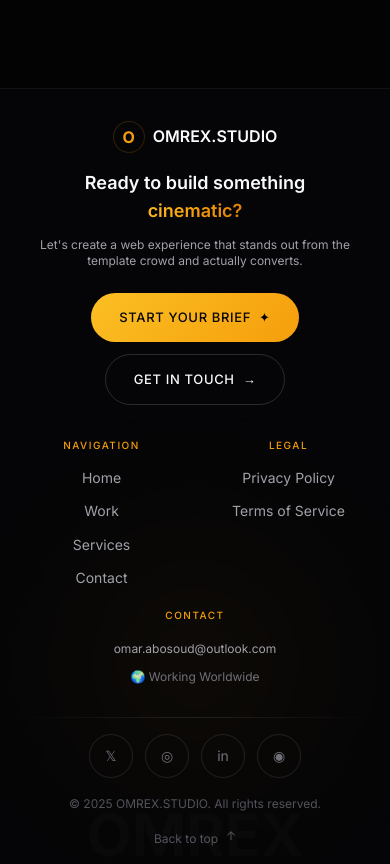
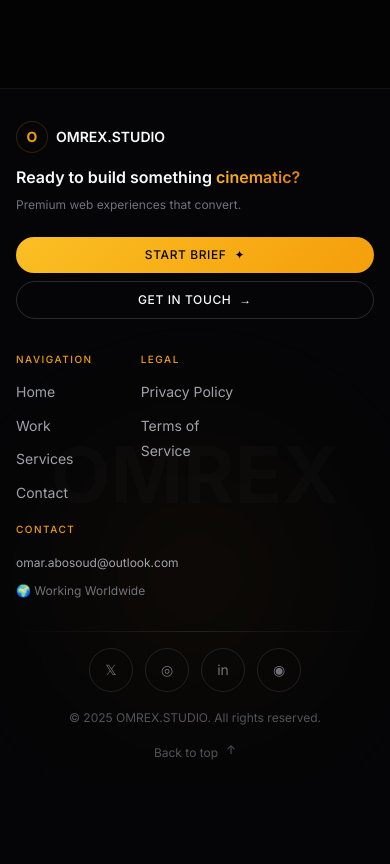
Before and after one commit to albasti1234/omrex-studio, a Next.js app: page / in a window 390 px wide. Shown: the part 6460-7324 px from the top of the page. After the commit the page ends 7238 px from the top, so only its background shows below. Built offline with nearby package versions, Linux system fonts and the light colour scheme.

Commit message:
Redesign footer: left-aligned CTA, OMREX watermark behind links

```diff
--- a/app/components/Footer.tsx
+++ b/app/components/Footer.tsx
@@ -49,50 +49,51 @@ export default function Footer(): React.ReactElement {
         {/* Top Section - mobile: compact padding */}
         <div className="py-8 sm:py-12 md:py-16">
           <div className="grid gap-8 lg:grid-cols-2 lg:gap-8">
-            {/* Left Side - Brand & CTA - mobile: center text */}
+            {/* Left Side - Brand & CTA - mobile: left aligned layout */}
             <motion.div
-              className="text-center lg:text-left"
+              className="text-left"
               initial={{ opacity: 0, y: 30 }}
               animate={isInView ? { opacity: 1, y: 0 } : {}}
               transition={{ duration: 0.6, ease: EASING }}
             >
-              {/* Logo - mobile: smaller */}
-              <div className="flex items-center gap-2 sm:gap-3 mb-4 sm:mb-6 justify-center lg:justify-start">
+              {/* Row: Logo + Info on left, Buttons on right */}
+              <div className="flex flex-col sm:flex-row sm:items-start sm:justify-between gap-6">
+                {/* Left Column: Logo + Text */}
+                <div className="flex-1">
+                  {/* Logo */}
+                  <div className="flex items-center gap-2 sm:gap-3 mb-3">
                     <div className="relative flex h-8 w-8 sm:h-10 sm:w-10 items-center justify-center">
                       <div className="absolute inset-0 rounded-lg bg-gradient-to-br from-[#f59e0b] to-[#d97706] opacity-20" />
                       <div className="absolute inset-[1px] rounded-lg bg-[#050507]" />
-                  <span className="relative text-base font-bold text-[#f59e0b]">O</span>
+                      <span className="relative text-sm sm:text-base font-bold text-[#f59e0b]">O</span>
                     </div>
-                <div>
-                  <span className="text-base sm:text-lg font-semibold text-[#f8fafc]">OMREX.STUDIO</span>
-                </div>
+                    <span className="text-sm sm:text-lg font-semibold text-[#f8fafc]">OMREX.STUDIO</span>
                   </div>
 
-              <h3 className="text-lg sm:text-xl md:text-2xl font-semibold text-[#f8fafc] mb-3 sm:mb-4">
-                Ready to build something
-                <br />
-                <span className="text-gradient-gold">cinematic?</span>
+                  <h3 className="text-base sm:text-lg md:text-xl font-semibold text-[#f8fafc] mb-2">
+                    Ready to build something <span className="text-gradient-gold">cinematic?</span>
                   </h3>
 
-              <p className="text-[#a1a1aa] max-w-md mb-6 sm:mb-8 mx-auto lg:mx-0 text-xs sm:text-sm">
-                Let's create a web experience that stands out from the template crowd and actually converts.
+                  <p className="text-[#71717a] max-w-xs text-xs sm:text-sm">
+                    Premium web experiences that convert.
                   </p>
+                </div>
 
-              {/* Buttons - mobile: full width, stacked */}
-              <div className="flex flex-col sm:flex-row gap-3 sm:gap-4 justify-center lg:justify-start">
+                {/* Right Column: Buttons - stacked vertically */}
+                <div className="flex flex-col gap-2 sm:gap-3 sm:min-w-[160px]">
                   <Link href="/brief">
                     <motion.button
-                    className="btn-primary"
+                      className="btn-primary w-full text-xs sm:text-sm py-2.5 sm:py-3"
                       whileHover={{ scale: 1.02 }}
                       whileTap={{ scale: 0.98 }}
                     >
-                    <span>Start Your Brief</span>
+                      <span>Start Brief</span>
                       <span>✦</span>
                     </motion.button>
                   </Link>
                   <Link href="/contact">
                     <motion.button
-                    className="btn-secondary"
+                      className="btn-secondary w-full text-xs sm:text-sm py-2.5 sm:py-3"
                       whileHover={{ scale: 1.02 }}
                       whileTap={{ scale: 0.98 }}
                     >
@@ -101,11 +102,18 @@ export default function Footer(): React.ReactElement {
                     </motion.button>
                   </Link>
                 </div>
+              </div>
             </motion.div>
 
-            {/* Right Side - Links - mobile: compact 2 cols */}
+            {/* Right Side - Links with OMREX watermark behind */}
+            <div className="relative">
+              {/* OMREX Watermark - behind links */}
+              <div className="absolute inset-0 flex items-center justify-center overflow-hidden pointer-events-none">
+                <span className="text-[20vw] sm:text-[12vw] font-bold text-white/[0.02] select-none">OMREX</span>
+              </div>
+
               <motion.div
-              className="grid grid-cols-2 gap-4 sm:gap-6 sm:grid-cols-3 text-center sm:text-left"
+                className="relative grid grid-cols-3 gap-4 sm:gap-6 text-left"
                 initial={{ opacity: 0, y: 30 }}
                 animate={isInView ? { opacity: 1, y: 0 } : {}}
                 transition={{ duration: 0.6, ease: EASING, delay: 0.2 }}
@@ -170,6 +178,7 @@ export default function Footer(): React.ReactElement {
               </motion.div>
             </div>
           </div>
+        </div>
 
         {/* Divider */}
         <div className="h-px bg-gradient-to-r from-transparent via-white/10 to-transparent" />
@@ -222,12 +231,7 @@ export default function Footer(): React.ReactElement {
         </motion.div>
       </div>
 
-      {/* Large background text */}
-      <div className="absolute bottom-0 left-0 right-0 overflow-hidden pointer-events-none">
-        <div className="text-[15vw] font-bold text-white/[0.02] text-center leading-none select-none">
-          OMREX
-        </div>
-      </div>
+      {/* Remove bottom watermark - now it's behind the links */}
     </footer>
   );
 }
```
Lines whose indentation alone changed are shown as unchanged.
